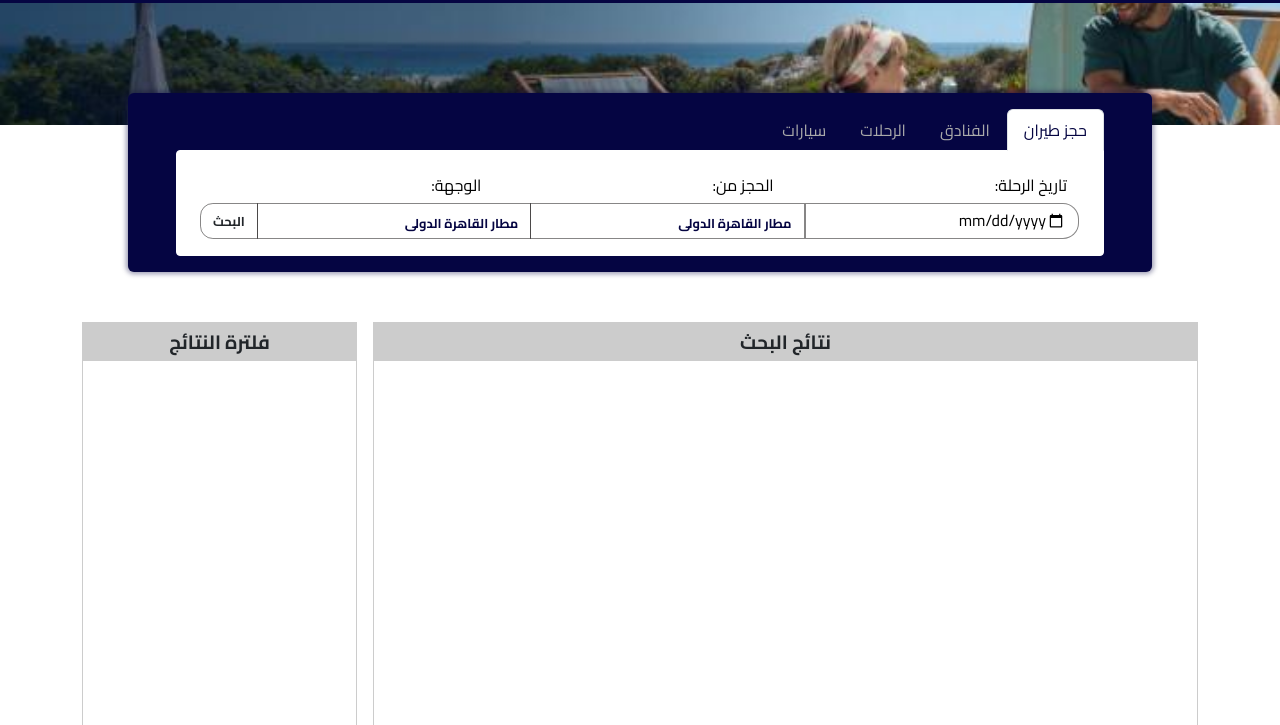
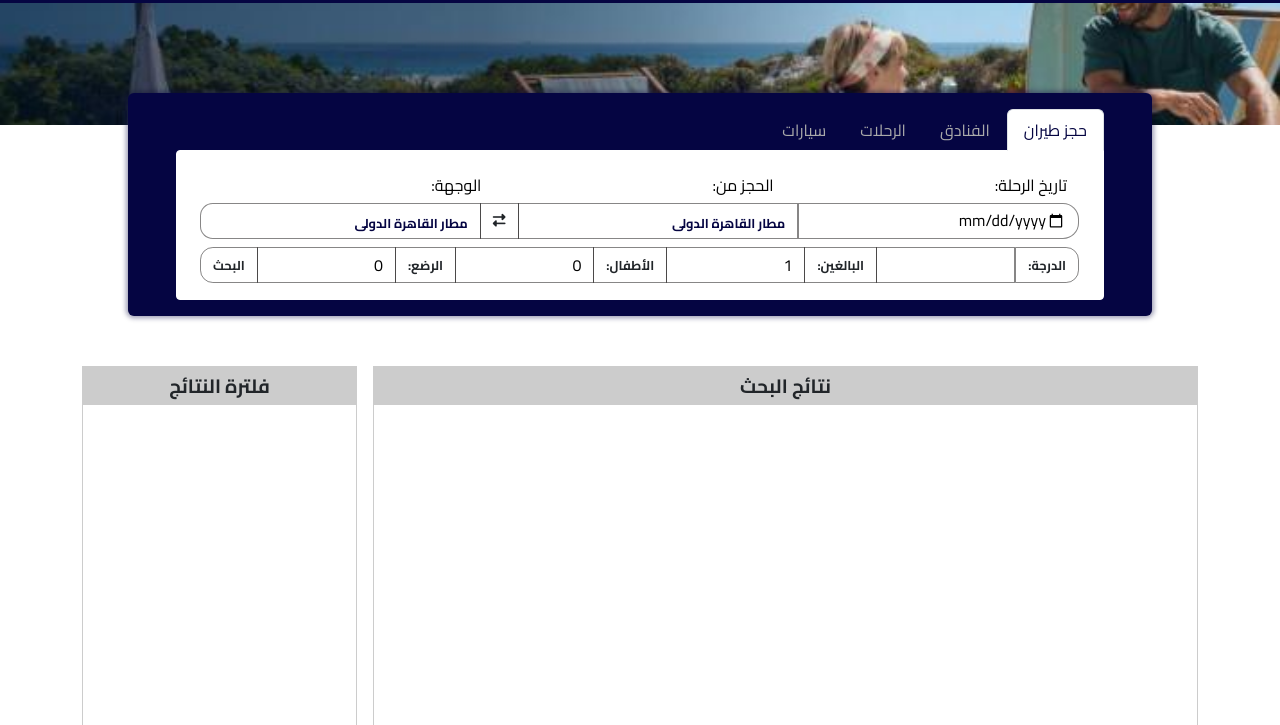
Before and after one commit to atefAkl/booking, a plain HTML site: page pages/booking.html in a window 1280 px wide. Shown: the part 75-800 px from the top of the page. Drawn offline with nearby package versions, Linux system fonts and the light colour scheme.

Commit message:
thulataaaaaa

```diff
--- a/js/data.js
+++ b/js/data.js
@@ -447,6 +447,8 @@ const generateFlights = (numberOfFlights) => {
     const duration = [1, 5+margin];
 
     flights.push({
+      margin: margin,
+      carrier: airlines.find((r)=>{return r.id == margin+1}),
       departureTime: departureTimeString,
       arrivalTime: arrivalTimeString,
       duration,
@@ -456,54 +458,3 @@ const generateFlights = (numberOfFlights) => {
 
   return flights;
 };
-
-// Generate 10 flights
-
-// const flights = generateFlights(randomNumber(10, 15));
-// console.log(flights);
-
-// const minDepartureTime = "00:00:00"; // Minimum departure time
-// const maxDepartureTime = "23:50:00"; // Maximum departure time
-// const numObjects = 10; // Number of objects to generate
-
-// function parseTime(timeString) {
-//   const [hours, minutes, seconds] = timeString.split(':');
-//   if (isNaN(hours) || isNaN(minutes) || isNaN(seconds)) {
-//     throw new Error('Invalid time format'); // Handle invalid time format
-//   }
-//   return hours * 3600 + minutes * 60 + seconds;
-// }
-
-// function formatTime(timestamp) {
-//   const hours = Math.floor(timestamp / 3600);
-//   const minutes = Math.floor((timestamp % 3600) / 60);
-//   const seconds = Math.floor(timestamp % 60);
-//   return `${hours.toString().padStart(2, '0')}:${minutes.toString().padStart(2, '0')}:${seconds.toString().padStart(2, '0')}`;
-// }
-
-// const flights = [];
-
-// for (let i = 0; i < numObjects; i++) {
-//   // Generate random departure time
-//   const randomTimeOffset = Math.random() * (parseTime(maxDepartureTime) - parseTime(minDepartureTime));
-//   const departureTime = addTime(parseTime(minDepartureTime), randomTimeOffset);
-//   const departureTimeString = formatTime(departureTime);
-
-//   // Calculate arrival time
-//   const arrivalTime = addTime(departureTime, 45 * 60); // 1 hour and 15 minutes in seconds
-//   const arrivalTimeString = formatTime(arrivalTime);
-
-//   // Generate random duration
-//   const randomHours = Math.floor(Math.random() * 2) + 1;
-//   const randomMinutes = Math.floor(Math.random() * 60);
-//   const duration = [randomHours, randomMinutes];
-
-//   // Create the object and add it to the array
-//   flights.push({
-//     departureTime: departureTimeString,
-//     arrivalTime: arrivalTimeString,
-//     duration: duration,
-//   });
-// }
-
-// console.log(flights); // Display the generated array of objects
--- a/pages/booking.html
+++ b/pages/booking.html
@@ -108,7 +108,7 @@
         </nav>
         <div class="tab-content" id="nav-tabContent" style="background-color: #fff">
             <div class="tab-pane fade show active" id="nav-booking" role="tabpanel" aria-labelledby="nav-booking-tab" tabindex="0">
-              <form class="px-4 py-3" action="./pages/booking.html" method="GET">
+              <form class="px-4 py-3" action="/pages/booking.html" method="GET">
 
                 <div class="input-group">
                   <input disabled style="background-color: #fff !important;" type="text" class="form-control border-0" value="تاريخ الرحلة: ">
@@ -121,8 +121,25 @@
                   <!-- <label for="from" class="input-group-text">الحجز من:</label> -->
                   <select class="form-control" name="departure" type="date" id="departure"></select>
                   <!-- <label for="destination" class="input-group-text">الوجهة:</label> -->
+                  <button class="input-group-text" type="button" id="swap"><i class="fa-solid fa-right-left"></i></button>
+
                   <select class="form-control" name="destination" type="date" id="destination"></select>
-                    <button type="submit" id="search_flights" class="input-group-text">البحث</button>
+                  </div>
+                <div class="input-group mt-2">
+                  <label for="grade" class="input-group-text">الدرجة:</label>
+
+                  <select name="grade" id="grade" class="form-control">
+                    <option value="ECO">الدرجة الاقتصادية</option>
+                    <option value="BC">درجة الاعمال</option>
+                    <option value="FC">الدرجة الأولى</option>
+                  </select>
+                  <label for="adult" class="input-group-text">البالغين:</label>
+                  <input type="number" name="adult" id="adult" class="form-control" min="1" step="1" value="1">
+                  <label for="child" class="input-group-text">الأطفال:</label>
+                  <input type="number" name="child" id="child" class="form-control" min="0" step="1" value="0">
+                  <label for="enfants" class="input-group-text">الرضع:</label>
+                  <input type="number" name="enfants" id="enfants" class="form-control" min="0" step="1" value="0">
+                  <button type="submit" id="search_flights" class="input-group-text">البحث</button>
                 </div>
               </form>
 
@@ -308,6 +325,12 @@
     <script>
       const urlParams = new URLSearchParams(window.location.search);
       $('#go').val(urlParams.get('go'))
+      $('#swap').on('click',() => {
+        localStorage.setItem('dep', $('#departure').val())
+        $('#departure').val($('#destination').val())
+        $('#destination').val(localStorage.getItem('dep'))
+      })
+      $('#grade').val(urlParams.get('grade'))
       airports.forEach ((ap)=>{
         $('#departure').append(`<option ${urlParams.get('departure') == ap.id ? 'selected' : ''} value="${ap.id}">${ap.name}</option>`)
         $('#destination').append(`<option ${urlParams.get('destination') == ap.id ? 'selected' : ''} value="${ap.id}">${ap.name}</option>`)
@@ -380,20 +403,22 @@ const indexes = []
           const index = randomNumber(0, airlines.length)
           const alp = airlines[index]
         const weekDay = new Date(departure_date)
-        const grade =   'ECO'
+        const grade = $('#grade').val();
+        console.log(grade)
         const flightPrice = pricing[getDayName(weekDay)][grade]*alp.ratio
 
         const stops = flight.stops.map((stop)=>{ return '<span class="stop" data-stop="'+stop+'"></span>'})
 
         return `
+
           <div class="result">
             <a class="result-info">
               <div class="row result-wrapper">
                 <div class="col col-3" style="border-left: 1px solid #ccc">
                   <div class="airline-provider p-3 ">
                     <p class="text-center">
-                      <img class="d-block m-auto" src="${alp.logo}" alt="" height="50" /></p>
-                    <p class="provider-name">${alp.name}</p>
+                      <img class="d-block m-auto" src="${flight.carrier['logo']}" alt="" height="50" /></p>
+                    <p class="provider-name">${flight.carrier['name']}</p>
                   </div>
                 </div>
                 <div class="col col-6 ">
```
